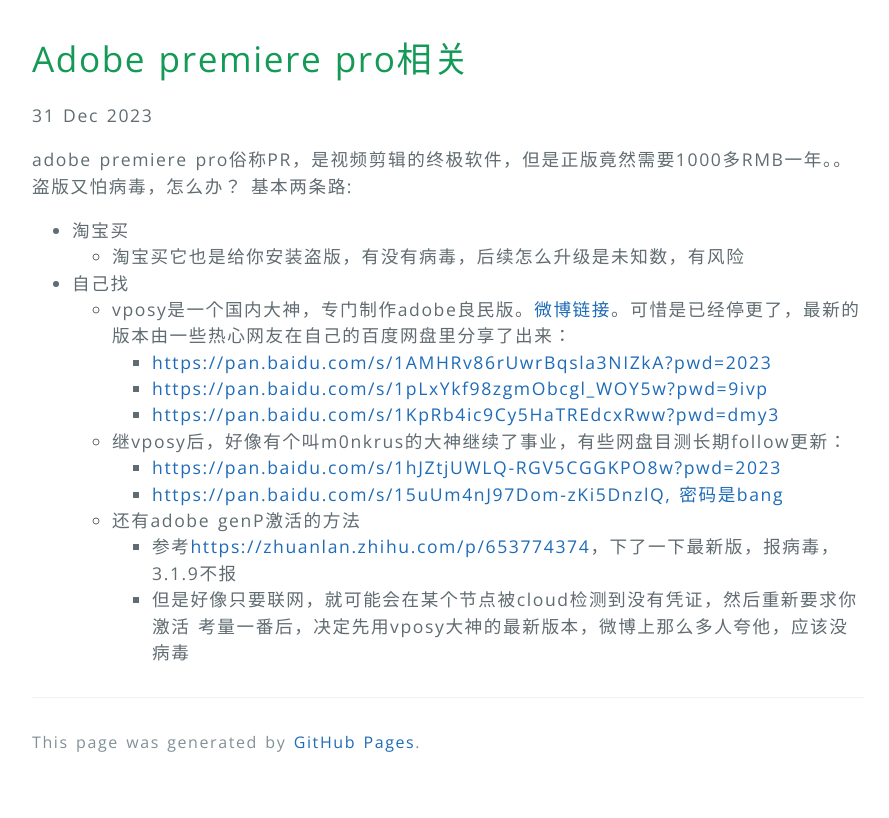
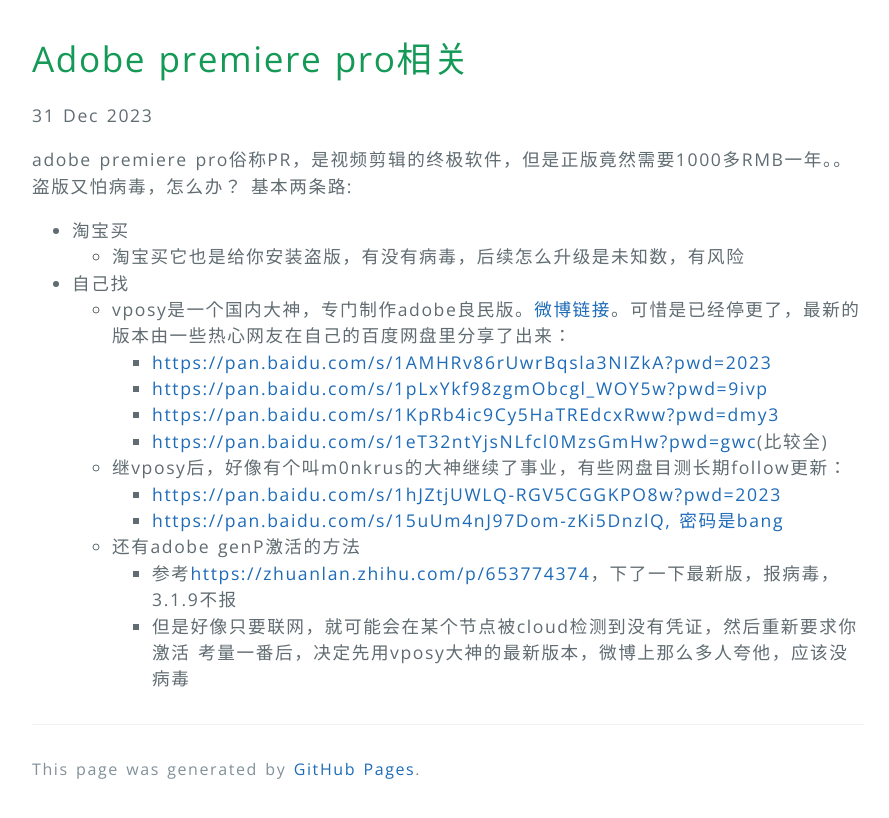
Before and after one commit to cactiiii/cactiiii.github.io, a Jekyll site: the page built from _posts/2023-12-31-adobe premiere pro相关.md, in a window 1280 px wide. Shown: the top 818 px of the page, without its empty margins (192-1081 px from the left). Built offline with Jekyll 4.4.1, drawn with Linux system fonts in a browser that asks for light colours; some of the changed lines change nothing that is shown.

Commit message:
Update 2023-12-31-adobe premiere pro相关.md

```diff
--- a/_posts/2023-12-31-adobe premiere pro相关.md
+++ b/_posts/2023-12-31-adobe premiere pro相关.md
@@ -13,6 +13,7 @@
     * [https://pan.baidu.com/s/1AMHRv86rUwrBqsla3NIZkA?pwd=2023](https://pan.baidu.com/s/1AMHRv86rUwrBqsla3NIZkA?pwd=2023)
     * [https://pan.baidu.com/s/1pLxYkf98zgmObcgl_WOY5w?pwd=9ivp](https://pan.baidu.com/s/1pLxYkf98zgmObcgl_WOY5w?pwd=9ivp)
     * [https://pan.baidu.com/s/1KpRb4ic9Cy5HaTREdcxRww?pwd=dmy3](https://pan.baidu.com/s/1KpRb4ic9Cy5HaTREdcxRww?pwd=dmy3)
+    * [https://pan.baidu.com/s/1eT32ntYjsNLfcl0MzsGmHw?pwd=gwc](https://pan.baidu.com/s/1eT32ntYjsNLfcl0MzsGmHw?pwd=gwc)(比较全)
   * 继vposy后，好像有个叫m0nkrus的大神继续了事业，有些网盘目测长期follow更新：
     * [https://pan.baidu.com/s/1hJZtjUWLQ-RGV5CGGKPO8w?pwd=2023](https://pan.baidu.com/s/1hJZtjUWLQ-RGV5CGGKPO8w?pwd=2023)
     * [https://pan.baidu.com/s/15uUm4nJ97Dom-zKi5DnzlQ, 密码是bang](https://pan.baidu.com/s/15uUm4nJ97Dom-zKi5DnzlQ)
```
